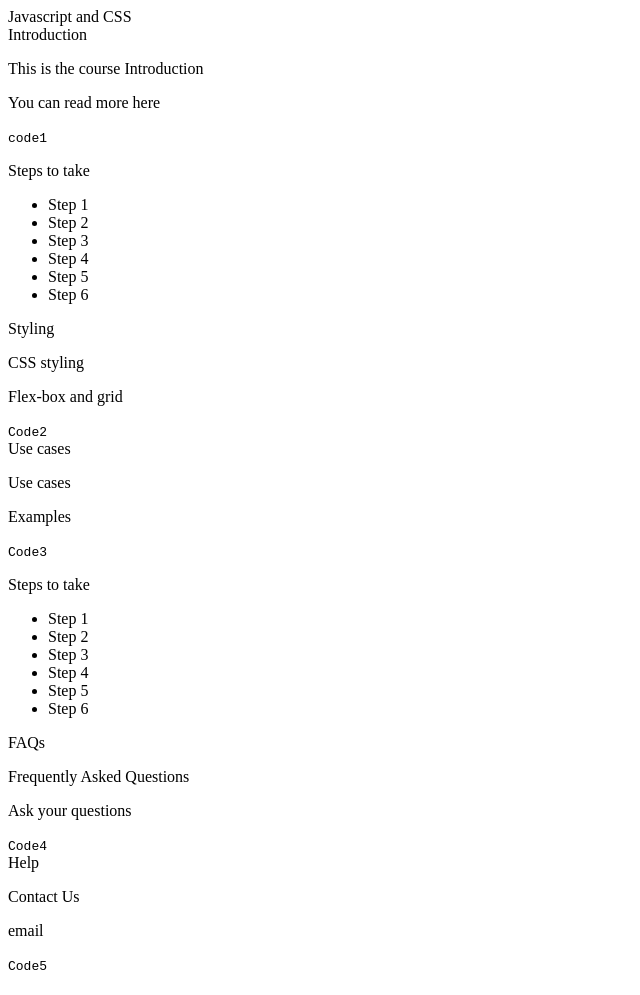
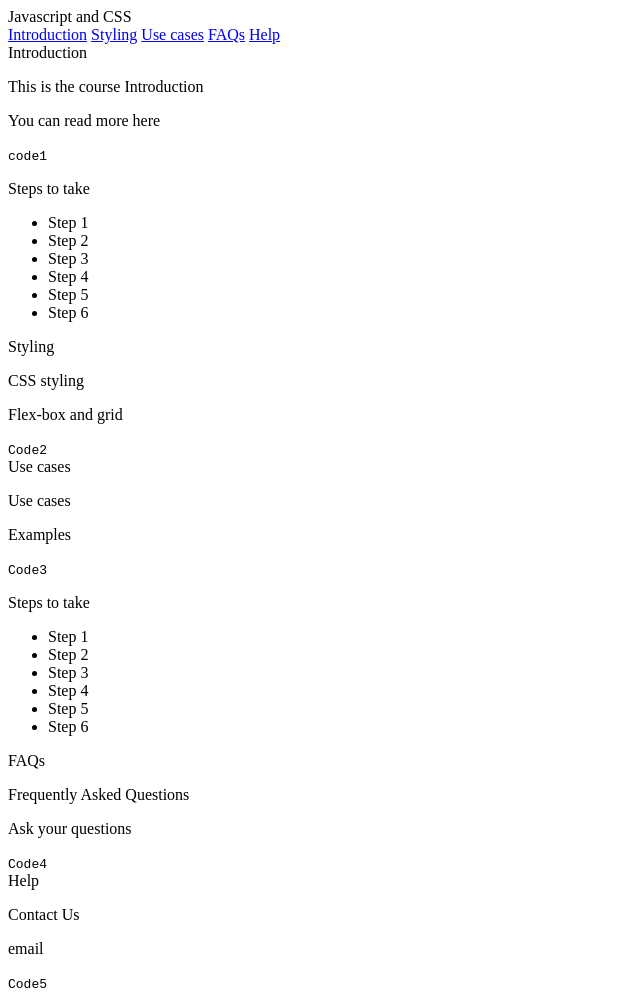
Before and after one commit to jahswillnf/technical-doc-page, a plain HTML site: page index.html in a window 1280 px wide. Shown: the whole page, without its empty margins (0-640 px from the left). Drawn offline with Linux system fonts and the light colour scheme.

Commit message:
Step 11&12

```diff
--- a/index.html
+++ b/index.html
@@ -9,11 +9,11 @@
   <body>
     <nav id="navbar">
       <header>Javascript and CSS</header>
-      <a class="nav-link" href="p"></a>
-      <a class="nav-link" href="header"></a>
-      <a class="nav-link" href="ul"></a>
-      <a class="nav-link" href="code"></a>
-      <a class="nav-link" href="p"></a>
+      <a class="nav-link" href="p">Introduction</a>
+      <a class="nav-link" href="header">Styling</a>
+      <a class="nav-link" href="ul">Use cases</a>
+      <a class="nav-link" href="code">FAQs</a>
+      <a class="nav-link" href="p">Help</a>
     </nav>
     <main id="main-doc">
       <section id="introduction" class="main-section">
```
